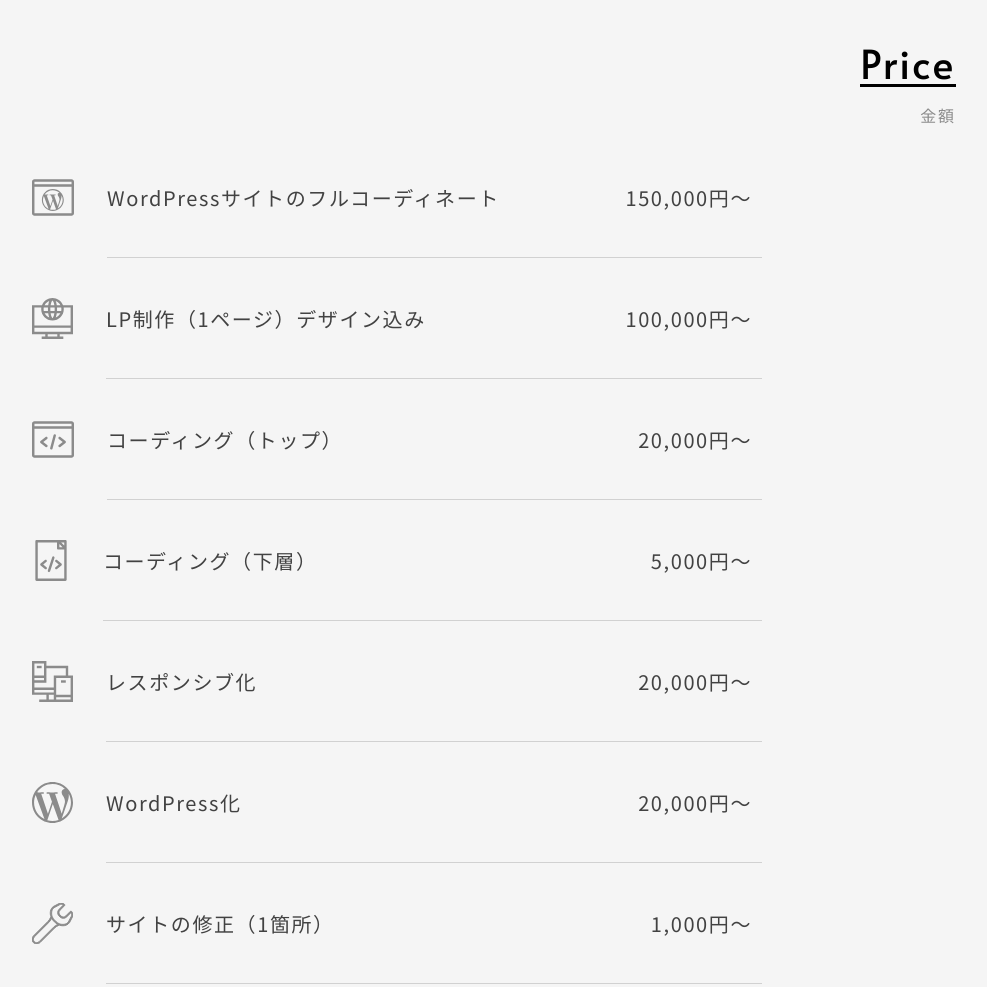
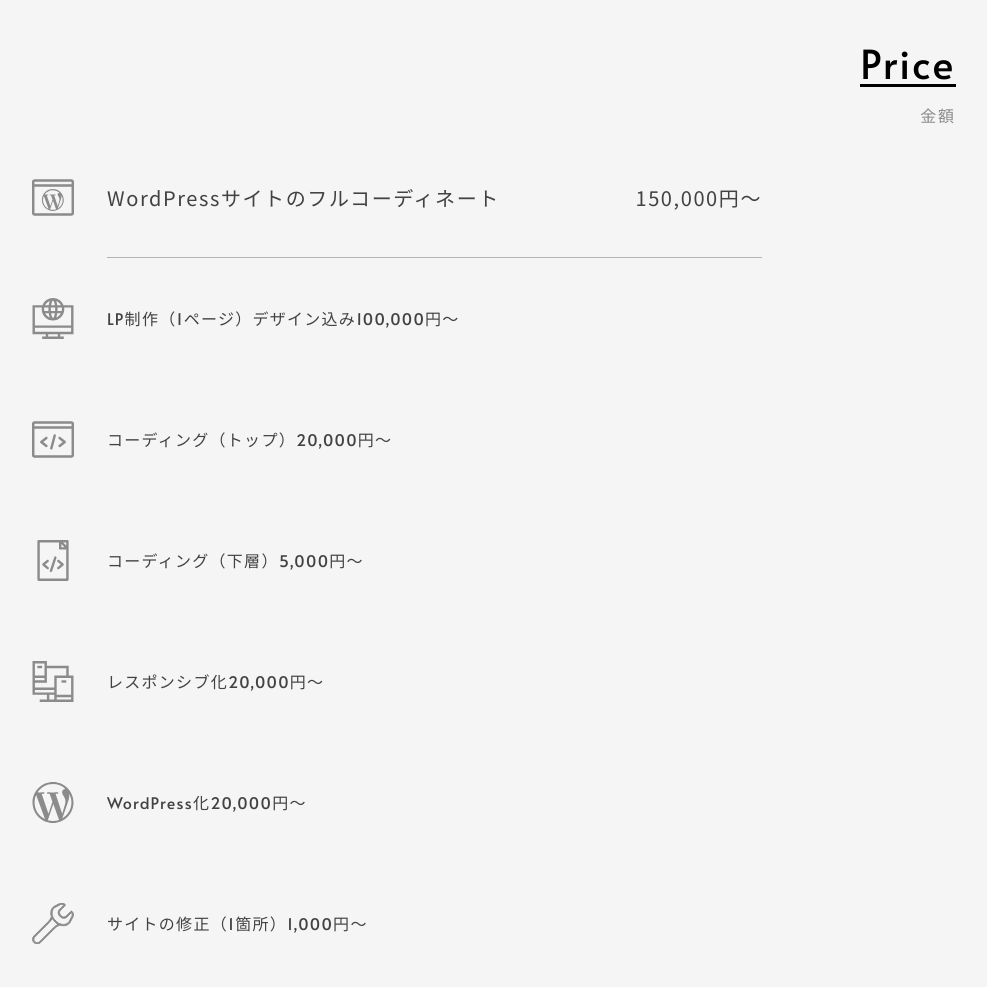
Before and after one commit to y724u/Portfolio-Yusuke.Wada, a website: page docs/index.html in a window 1280 px wide. Shown: the part 2300-3287 px from the top of the page, without its empty margins (148-1135 px from the left). Drawn offline with nearby package versions, Linux system fonts and the light colour scheme.

Commit message:
スタイルを変更

```diff
--- a/docs/index.html
+++ b/docs/index.html
@@ -117,12 +117,15 @@
         <h2 class="price__title">Price</h2>
         <p class="price__subtitle">金額</p>
       </div>
-      <ul class="price__list">
-        <li class="price__item">
+      <dl class="price__list">
+        <div class="price__item">
           <img class="price__image"
             src="https://raw.githubusercontent.com/y724u/Portfolio-Yusuke.Wada/master/docs/images/pc/price1.svg" alt="WordPressサイト">
-          <p class="price__contents">WordPressサイトのフルコーディネート<span>150,000円〜</span></p>
-        </li>
+            <div class="price__wrapper">
+              <dt class="price__contents">WordPressサイトのフルコーディネート</dt>
+              <dd class="price__detail">150,000円〜</dd>
+            </div>
+        </div>
         <li class="price__item">
           <img class="price__image"
             src="https://raw.githubusercontent.com/y724u/Portfolio-Yusuke.Wada/master/docs/images/pc/price2.svg" alt="LP制作">
@@ -153,7 +156,7 @@
             src="https://raw.githubusercontent.com/y724u/Portfolio-Yusuke.Wada/master/docs/images/pc/price7.svg" alt="サイトの修正">
           <p class="price__contents">サイトの修正（1箇所）<span>1,000円〜</span></p>
         </li>
-      </ul>
+      </dl>
     </div>
   </section>
 
--- a/docs/scss/contents/price.scss
+++ b/docs/scss/contents/price.scss
@@ -41,7 +41,9 @@
     margin-right: 33px;
   }
 
-  &__contents {
+  &__wrapper {
+    align-items: center;
+    display: flex;
     color: $font-black;
     font-family: $font-family-noto;
     font-weight: 500;
@@ -49,21 +51,18 @@
     line-height: 30px;
     letter-spacing: .08em;
     position: relative;
+    width: auto;
     width: 100%;
+    justify-content: space-between;
 
     ::after {
+      background: rgba(66, 66, 66, 0.2);
+      bottom: -45px;
+      content: '';
       position: absolute;
-      bottom: -45px;
       left: 0;
-      content: '';
       width: 100%;
       height: 1px;
-      background: rgba(66, 66, 66, 0.2);
-    }
-
-    span {
-      float: right;
-      padding-right: 10px;
     }
   }
 }
```
Also changed, not shown: docs/css/application.css, 1 other file.
